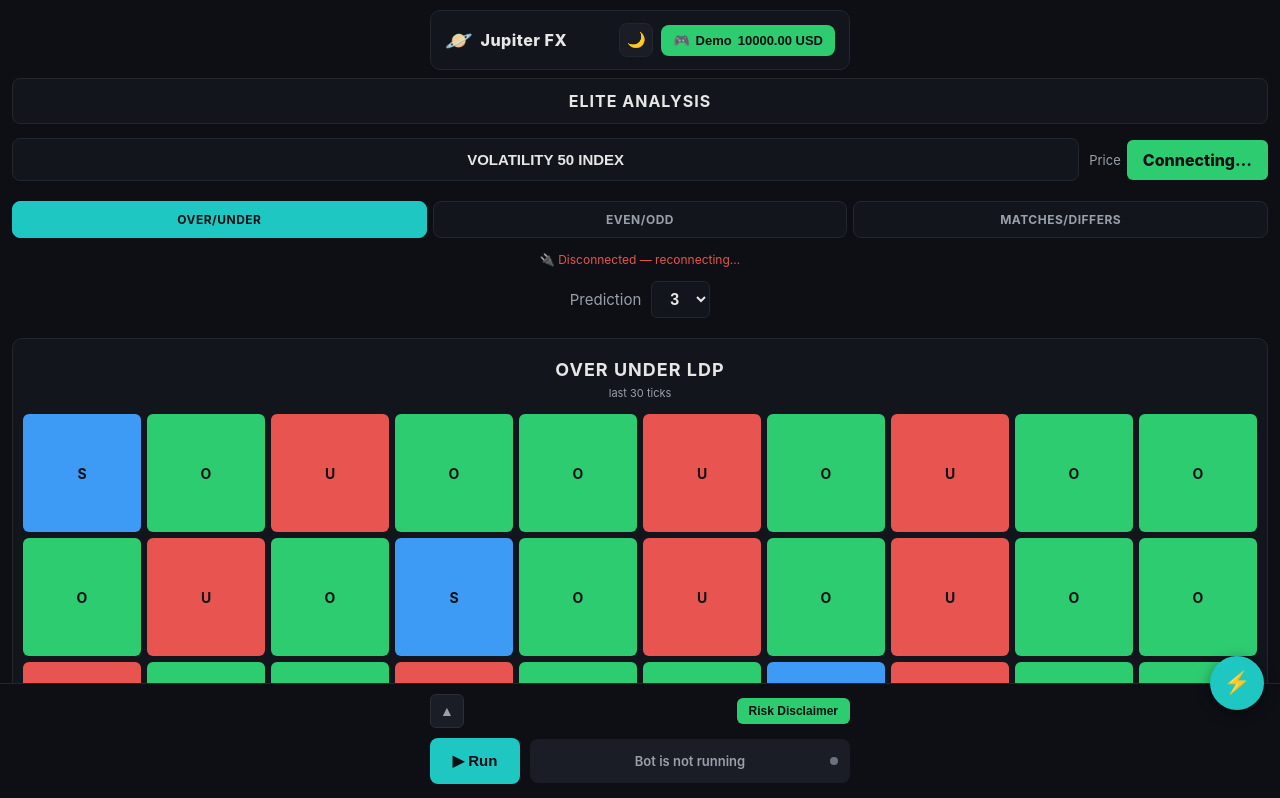
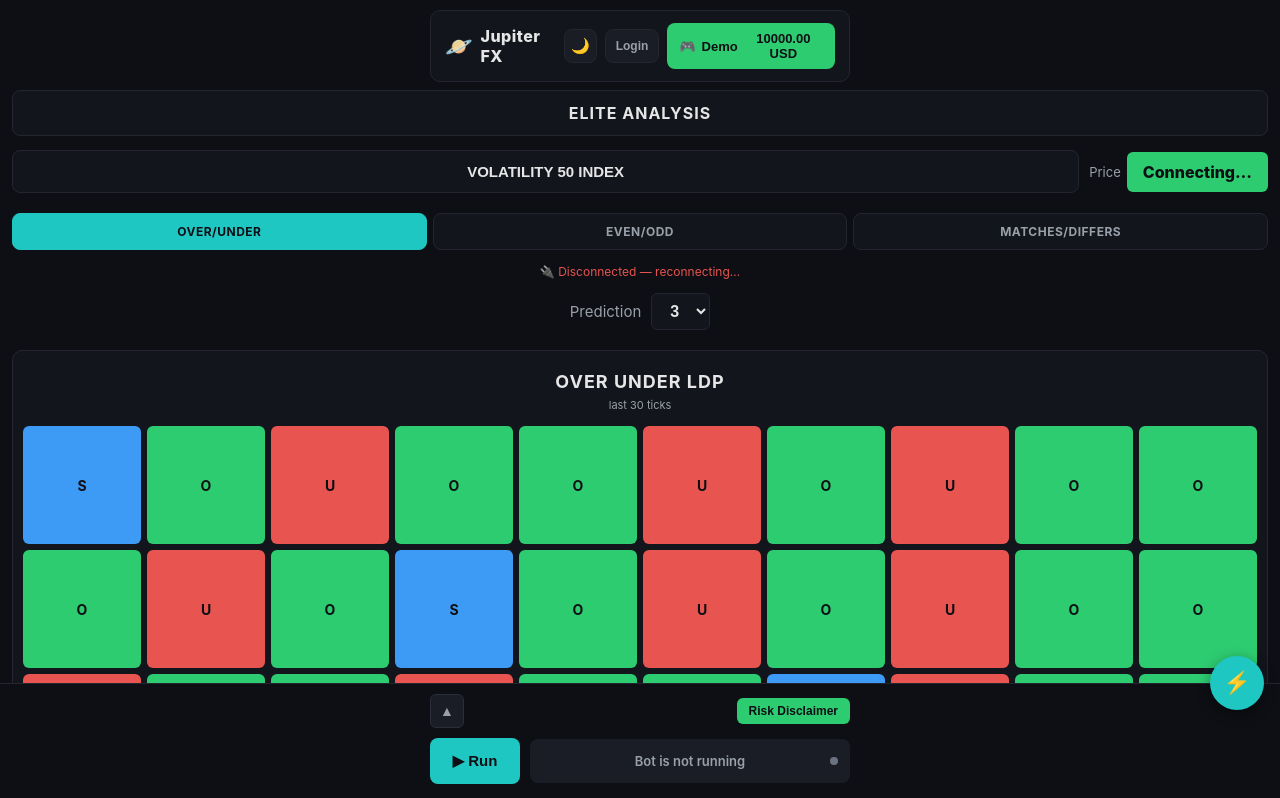
Before and after one commit to kingshow174-ctrl/Jupiter-fx, a plain HTML site: page index.html in a window 1280 px wide. Shown: the top 798 px of the page. Drawn offline with Linux system fonts and the light colour scheme.

Commit message:
Add Login/Logout button to account bar

```diff
--- a/index.html
+++ b/index.html
@@ -251,6 +251,7 @@
       <div class="brand"><span class="brand-icon">🪐</span><span class="brand-name">Jupiter FX</span></div>
       <div class="bar-right">
         <button class="theme-btn" id="themeBtn" onclick="toggleTheme()">🌙</button>
+        <button class="theme-btn" id="loginLogoutBtn" onclick="handleLoginLogoutClick()" style="font-size:12px; font-weight:700; width:auto; padding:0 10px;">Login</button>
         <button class="acct-btn" id="acctBtn" onclick="toggleAcctDropdown()">
           <span id="acctBtnIcon">🎮</span> <span id="acctBtnLabel">Demo</span> <span id="acctBtnBalance">10000.00 USD</span>
         </button>
```
